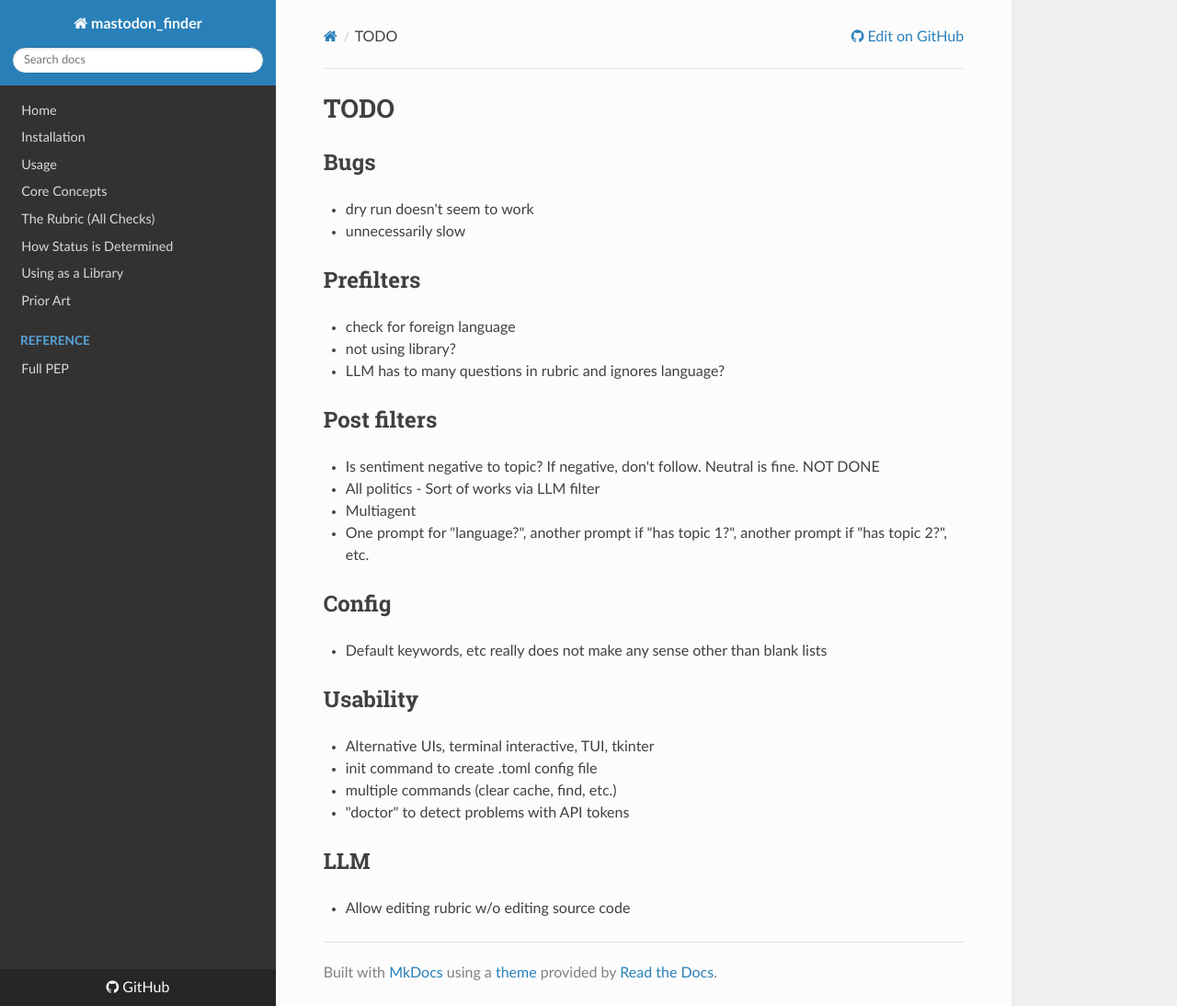
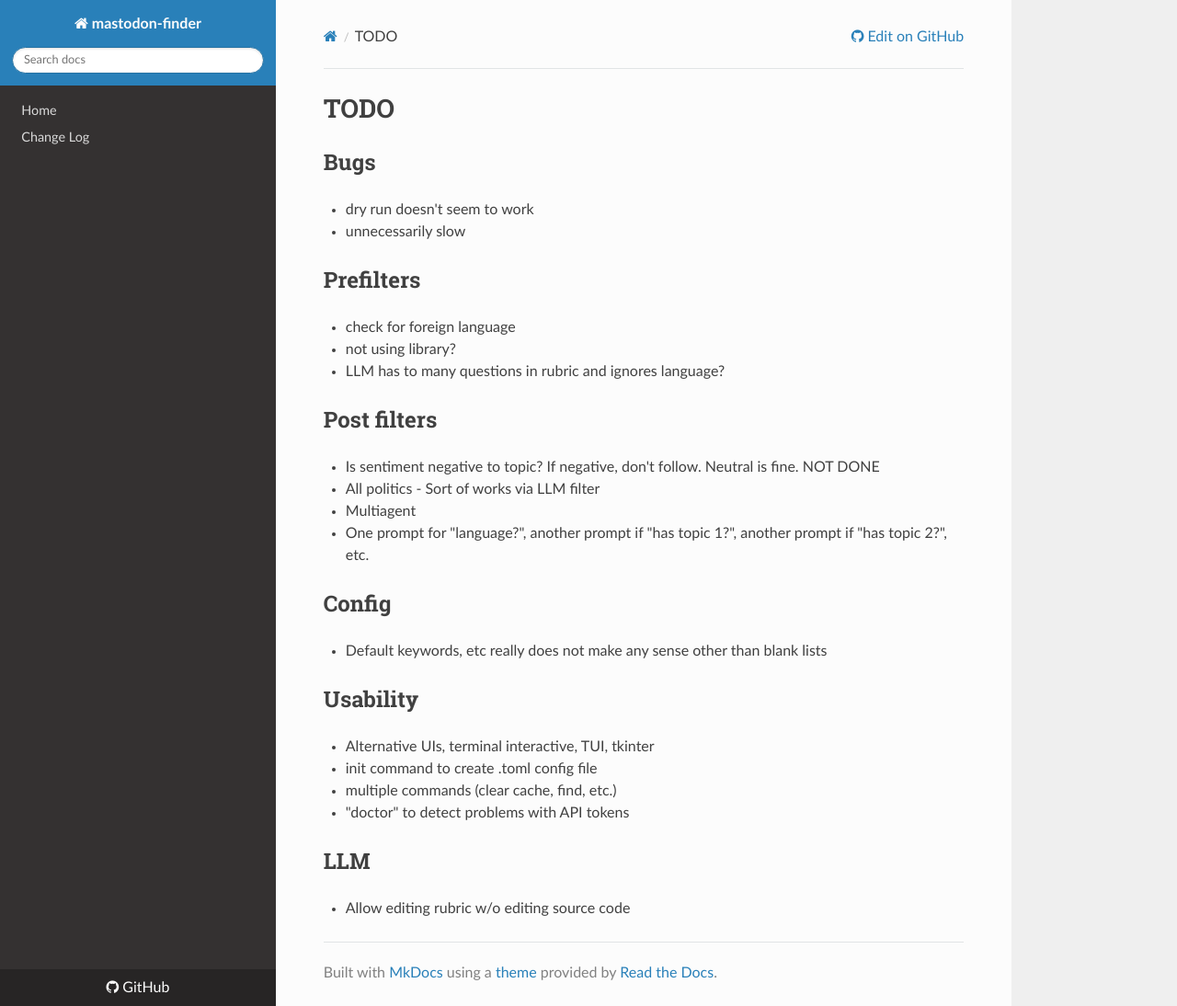
Before and after one commit to matthewdeanmartin/mastodon-finder, an MkDocs documentation site: the page built from docs/TODO.md, in a window 1280 px wide and 1094 px high. Shown: the whole window at 92% size. Built offline with MkDocs 1.6.1, drawn with Linux system fonts in a browser that asks for light colours; nearby versions of some CDN libraries.

```diff
--- a/mkdocs.yml
+++ b/mkdocs.yml
@@ -1,9 +1,9 @@
-site_name: "mastodon_finder"
+site_name: "mastodon-finder"
 site_url: "https://mastodon-finder.readthedocs.io/"
 site_author: "Matthew Dean Martin <matthewdeanmartin@gmail.com>"
-site_description: "Documentation of mastodon_finder, a tool for inferring the trove classifier for development status."
+site_description: "Mastodon account discovery, enrichment, and LLM-based scoring tool."
 
-repo_url: "https://github.com/matthewdeanmartin/mastodon_finder"
+repo_url: "https://github.com/matthewdeanmartin/mastodon-finder"
 
 theme:
   name: readthedocs
@@ -19,13 +19,5 @@ markdown_extensions:
       permalink: true
 
 nav:
-    - 'Home': 'index.md'
-    - 'Installation': 'installation.md'
-    - 'Usage': 'usage.md'
-    - 'Core Concepts': 'concepts.md'
-    - 'The Rubric (All Checks)': 'rubric.md'
-    - 'How Status is Determined': 'status_mapping.md'
-    - 'Using as a Library': 'library_api.md'
-    - 'Prior Art': 'prior_art.md'
-    - 'Reference':
-        - 'Full PEP': 'PEP.md'
+  - 'Home': 'index.md'
+  - 'Change Log': '../CHANGELOG.md'
```
Also changed, not shown: README.md (+8 -0 lines), docs/index.md (added, +26 -0 lines), docs/requirements.txt (added, +11 -0 lines).
